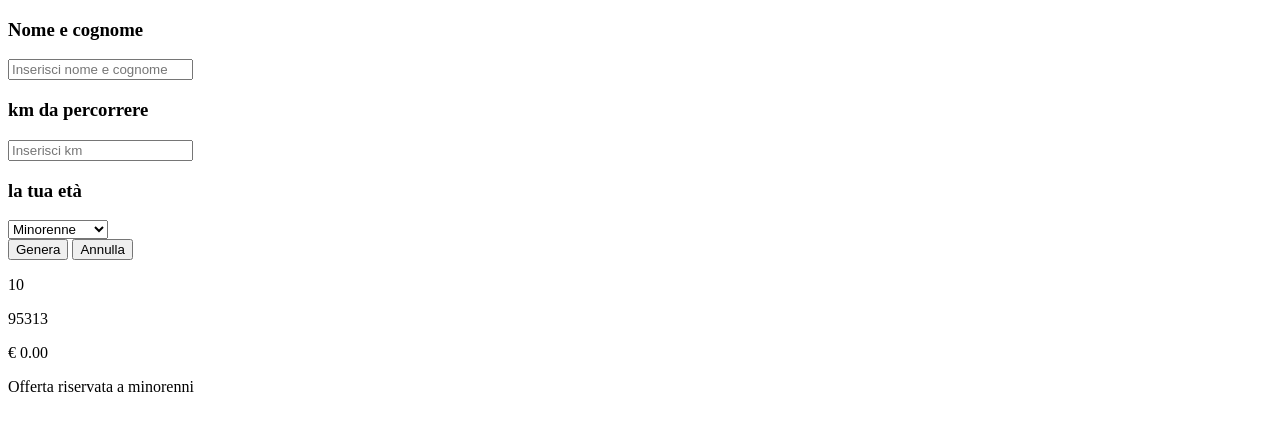
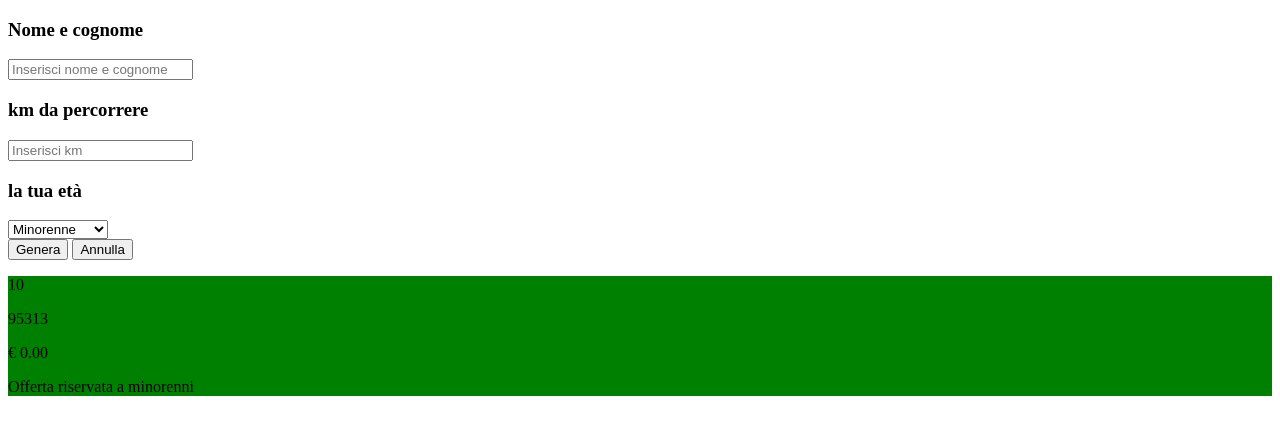
Before and after one commit to VincenzoAntignani/js-biglietto-treno-form, a plain HTML site: page index.html in a window 1280 px wide. Both pictures are taken after a click on the button "Genera". Drawn offline with Linux system fonts and the light colour scheme.

Commit message:
Far apparire il biglietto

```diff
--- a/css/style.css
+++ b/css/style.css
@@ -0,0 +1,16 @@
+* {
+  box-sizing: border-box;
+}
+
+.hidden {
+  opacity: 0;
+}
+
+.show {
+  opacity: 1;
+  transition: 1s;
+}
+
+#ticket {
+  background: green;
+}
--- a/index.html
+++ b/index.html
@@ -30,7 +30,7 @@
       <button id="btn_genera" type="button" name="button">Genera</button>
       <button id="btn_delete" type="button" name="button">Annulla</button>
 
-      <div class="ticket">
+      <div id="ticket" class="hidden">
         <p id="name_passenger">hjh</p>
         <p id="number_carriage">fdfd</p>
         <p id="number_code">sss</p>
--- a/js/script.js
+++ b/js/script.js
@@ -77,6 +77,8 @@ generaBiglietto.addEventListener("click",
     document.getElementById("offer").innerHTML = msgOffer;
 
     // Far apparire il biglietto del treno
+    var ticketGenerated = document.getElementById("ticket");
+    ticketGenerated.className = "show";
 
   }
 );
```
